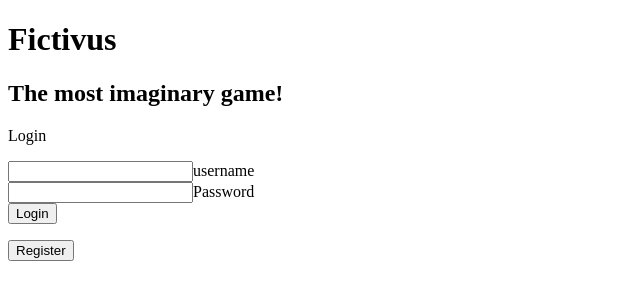
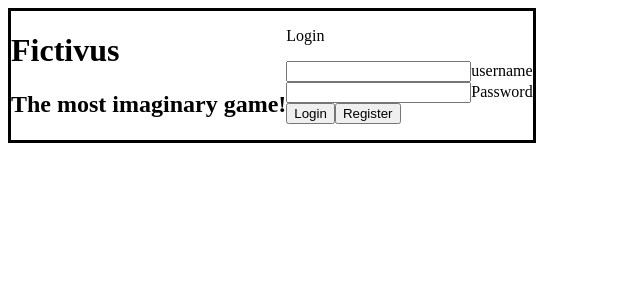
Before and after one commit to robindewitte/gameforumfrontend, an Angular app in the folder FictivusForum/: page / in a window 1280 px wide. Shown: the top 300 px of the page, without its empty margins (0-640 px from the left). Built offline with nearby package versions, Linux system fonts and the light colour scheme.

Commit message:
ziet er mooier uit

```diff
--- a/FictivusForum/src/app/header/header.component.css
+++ b/FictivusForum/src/app/header/header.component.css
@@ -0,0 +1,4 @@
+#headerdiv{
+    border-style: solid;
+    display: inline-flex;
+}
--- a/FictivusForum/src/app/header/header.component.html
+++ b/FictivusForum/src/app/header/header.component.html
@@ -1,5 +1,7 @@
-<h1>Fictivus</h1>
+<div id="headerdiv">
+  <div><h1>Fictivus</h1>
     <h2>The most imaginary game!</h2>
+  </div>
   <form class="card center" autocomplete="off" name="form" (ngSubmit)="f.form.valid && login()" #f="ngForm" novalidate>
       <p>Login</p>
       <div class="input-field" [ngClass]="{ 'has-error': f.submitted}">
@@ -14,7 +16,7 @@
       </div>
       <div class="row no-margin">
         <button [disabled]="loading" id="submit" class="btn">Login</button>
+        <button (click)="ToRegister()" >Register</button>
+      </div>
         <p class="error">{{ErrorMessage}}</p>
-    </div>
     </form>
-  <button (click)="ToRegister()" >Register</button>
```
Lines whose indentation alone changed are shown as unchanged.
